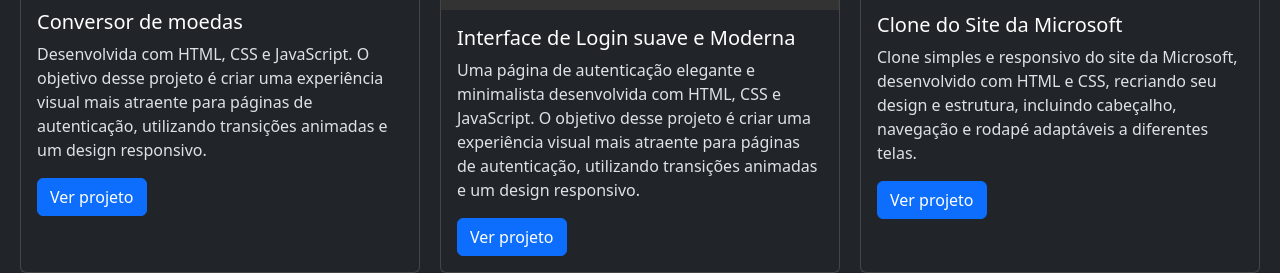
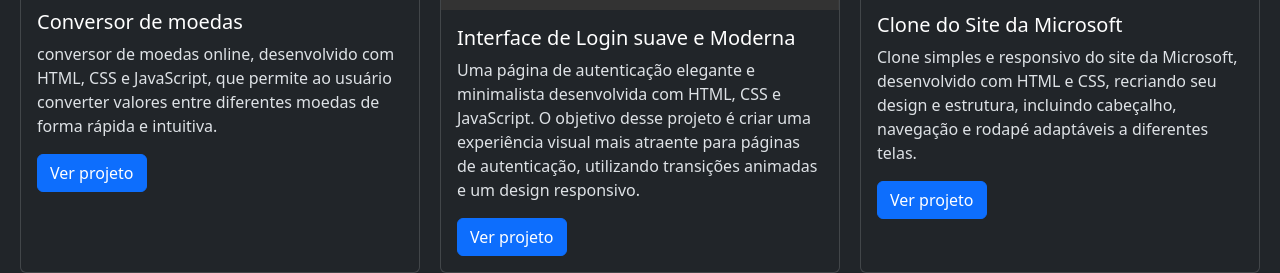
Before and after one commit to JhonatanSerafim01/Portfolio, a plain HTML site: page index.html in a window 1280 px wide. Shown: the part 1844-2117 px from the top of the page. Drawn offline with nearby package versions, Linux system fonts and the light colour scheme.

Commit message:
troca da descriçao de conversor

```diff
--- a/index.html
+++ b/index.html
@@ -76,7 +76,7 @@
                 <img src="img/Conversor de moedas.png" class="card-img-top" alt="...">
                 <div class="card-body">
                   <h5 class="card-title text-white">Conversor de moedas</h5>
-                  <p class="card-text">Desenvolvida com HTML, CSS e JavaScript. O objetivo desse projeto é criar uma experiência visual mais atraente para páginas de autenticação, utilizando transições animadas e um design responsivo.</p>
+                  <p class="card-text"> conversor de moedas online, desenvolvido com HTML, CSS e JavaScript, que permite ao usuário converter valores entre diferentes moedas de forma rápida e intuitiva.</p>
                   <a href="https://moedas-convertidas.netlify.app/" class="btn btn-primary"target="_blank">Ver projeto</a>
                 </div>
               </div>
```
